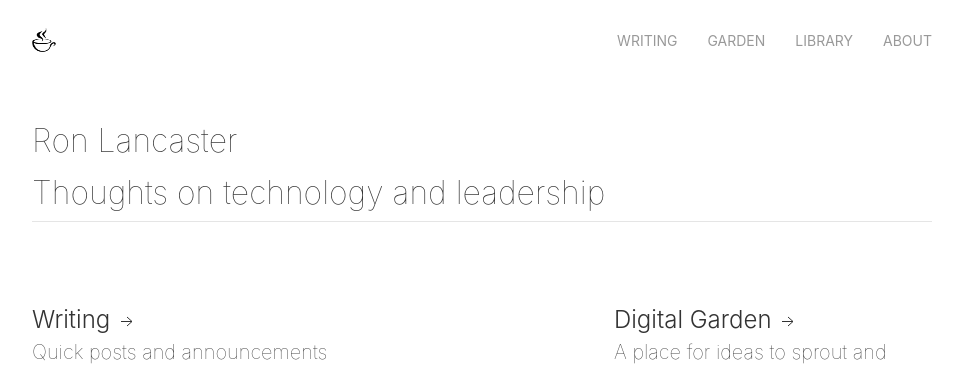
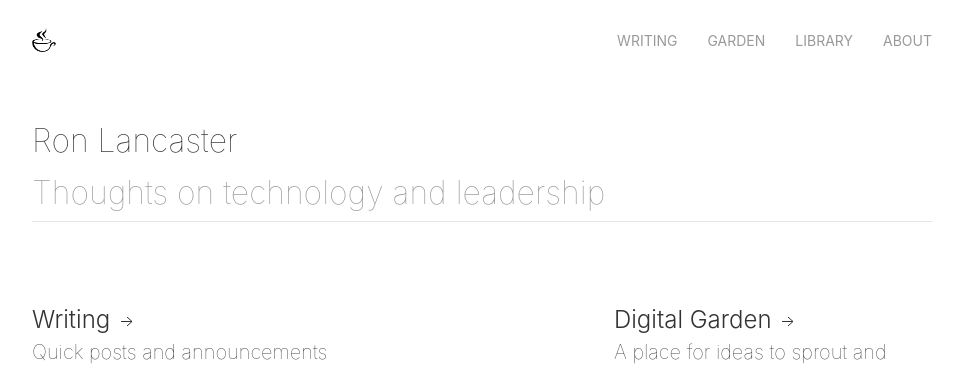
Before and after one commit to nyvyn/nyvyn.github.io, a Jekyll site: the page built from _pages/index.markdown, in a window 1280 px wide. Shown: the top 370 px of the page, without its empty margins (158-1121 px from the left). Built offline with Jekyll 4.4.1, drawn with Linux system fonts in a browser that asks for light colours.

Commit message:
Change heading style on the home page
Updated the secondary heading to use the 'uk-text-muted' class for a subtler look, enhancing readability and visual hierarchy. This aligns the style more closely with the overall design language of the site.

```diff
--- a/_layouts/home.html
+++ b/_layouts/home.html
@@ -12,7 +12,7 @@
         <h2 class="uk-heading uk-text-lighter uk-margin-small-bottom uk-animation-fade">
             Ron Lancaster
         </h2>
-        <h2 class="uk-heading-divider uk-text-lighter uk-margin-remove-top uk-animation-fade">
+        <h2 class="uk-heading-divider uk-text-lighter uk-text-muted uk-margin-remove-top uk-animation-fade">
             Thoughts on technology and leadership
         </h2>
     </div>
```
